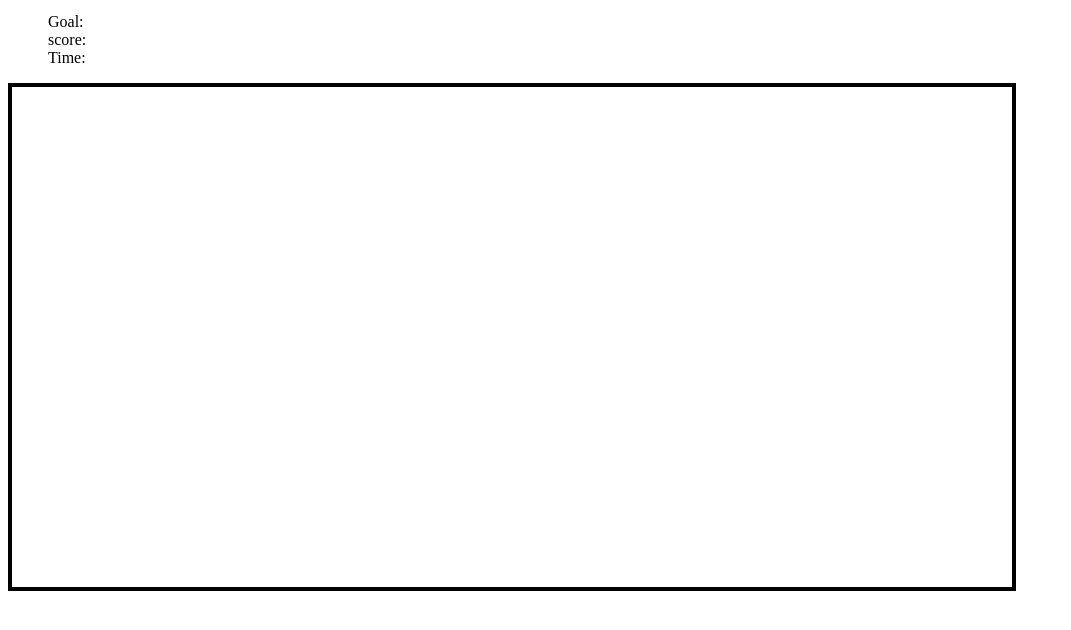
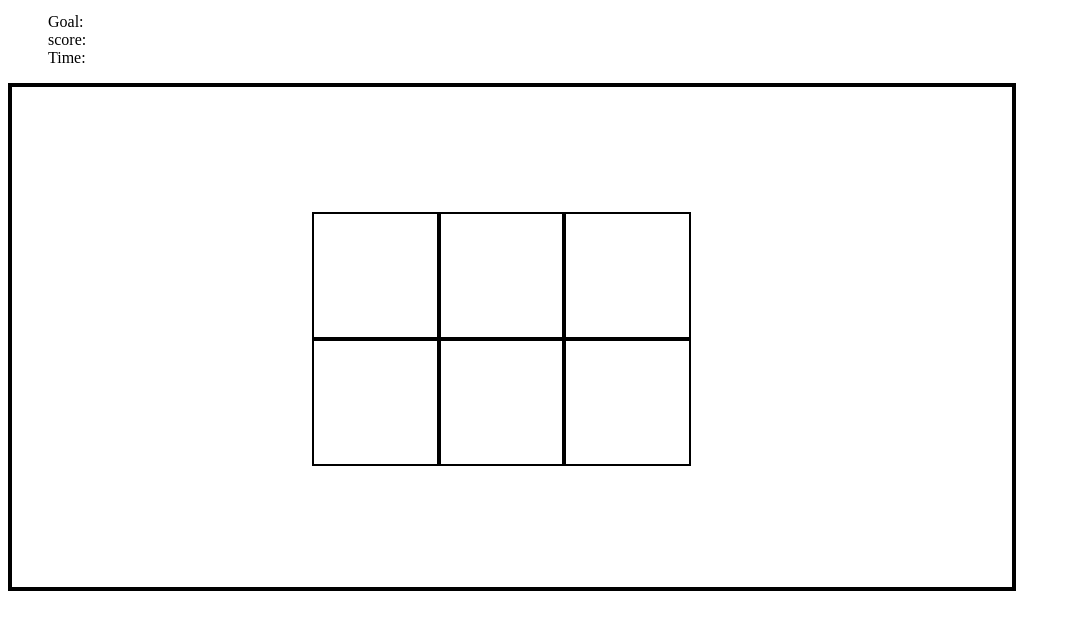
Before and after one commit to lectricanman/project-One, a plain HTML site: page project-one/index.html in a window 1280 px wide. Shown: the part 104-734 px from the top of the page, without its empty margins (0-1071 px from the left). Drawn offline with Linux system fonts and the light colour scheme.

Commit message:
first commit on test branch

```diff
--- a/project-one/css/style.css
+++ b/project-one/css/style.css
@@ -17,14 +17,49 @@ li{
   list-style: none;
 }
 .level{
-  position: absolute;
+  position: relative;
   border: 4px solid black;
   height: 500px;
   width: 1000px;
 }
-.square{
-  float:  right;
-  border: 3px solid black;
-  height: 75px;
-  width:  75px;
+.firstsquare{
+  position: absolute;
+  top: 125px;
+  left: 300px;
+  border:2px solid black;
 }
+
+.secondsquare{
+  position: absolute;
+  top: 125px;
+  left: 425px;
+  border:2px solid black;
+}
+.thirdsquare{
+  position:absolute;
+  top: 125px;
+  left: 550px;
+  border:2px solid black;
+}
+.fourthsquare{
+  position: absolute;
+  top: 250px;
+  left: 300px;
+  border:2px solid black;
+}
+.fithsquare{
+  position: absolute;
+  top: 250px;
+  left: 425px;
+  border:2px solid black;
+}
+.sixthsquare{
+  position: absolute;
+  top: 250px;
+  left: 550px;
+  border:2px solid black;
+}
+#square{
+  height: 125px;
+  width: 125px;
+}
--- a/project-one/js/app.js
+++ b/project-one/js/app.js
@@ -1,9 +1,12 @@
+
+var squares = ['first','second','third','fourth','fith','sixth']
 var makeLevelOne = function() {
   for(var i = 0;i < 6; i++){
     var square = $('<div></div>');
-    var idNum = i.toString();
-    square.addClass('square');
-    square.attr('id',idNum);
+    var sqrNum = squares[i];
+    square.addClass(sqrNum+'square');
+    square.attr('id','square');
     square.appendTo('.level');
   }
 }
+makeLevelOne();
```
Also changed, not shown: project-one/plan.txt (added).
